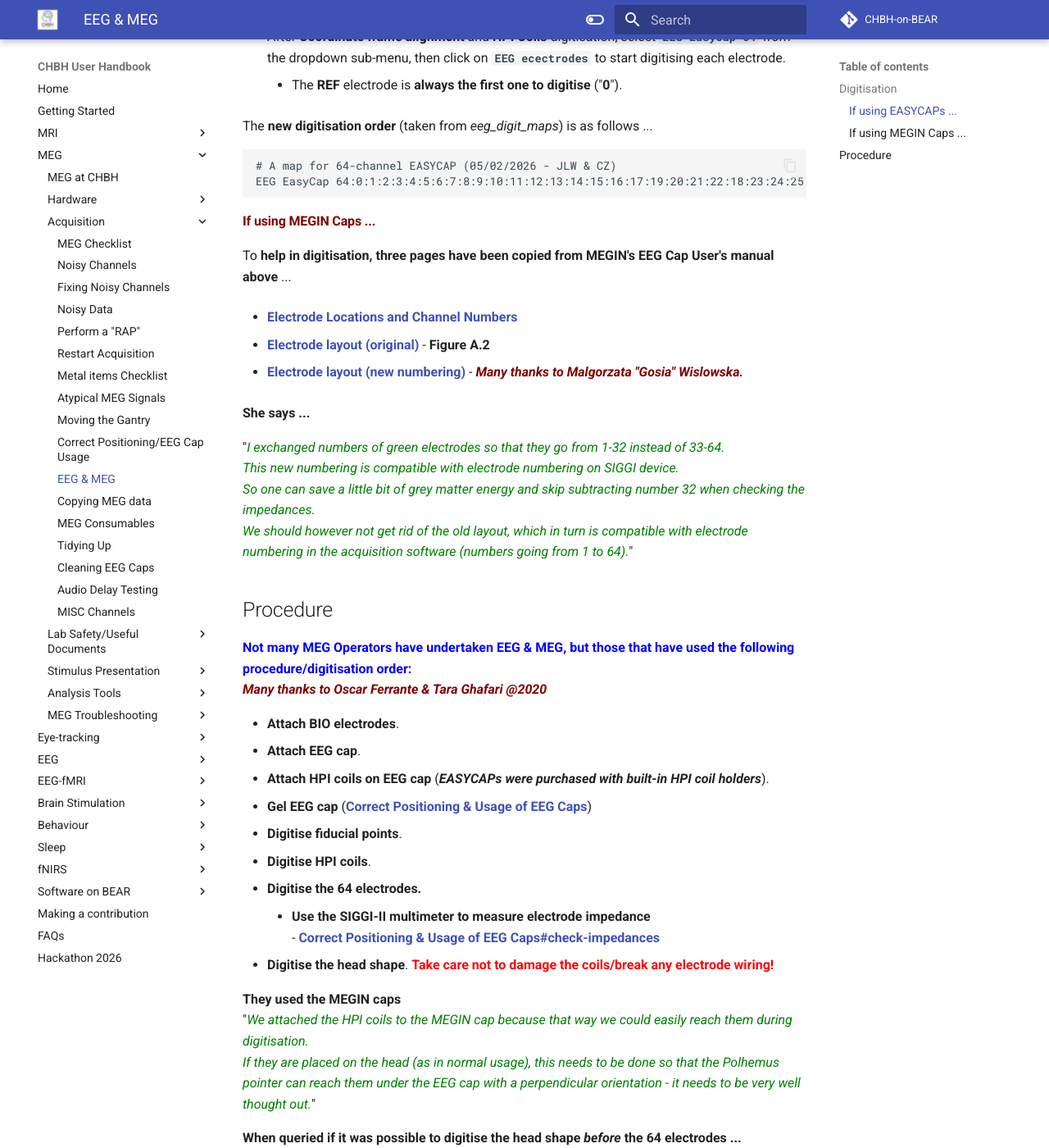
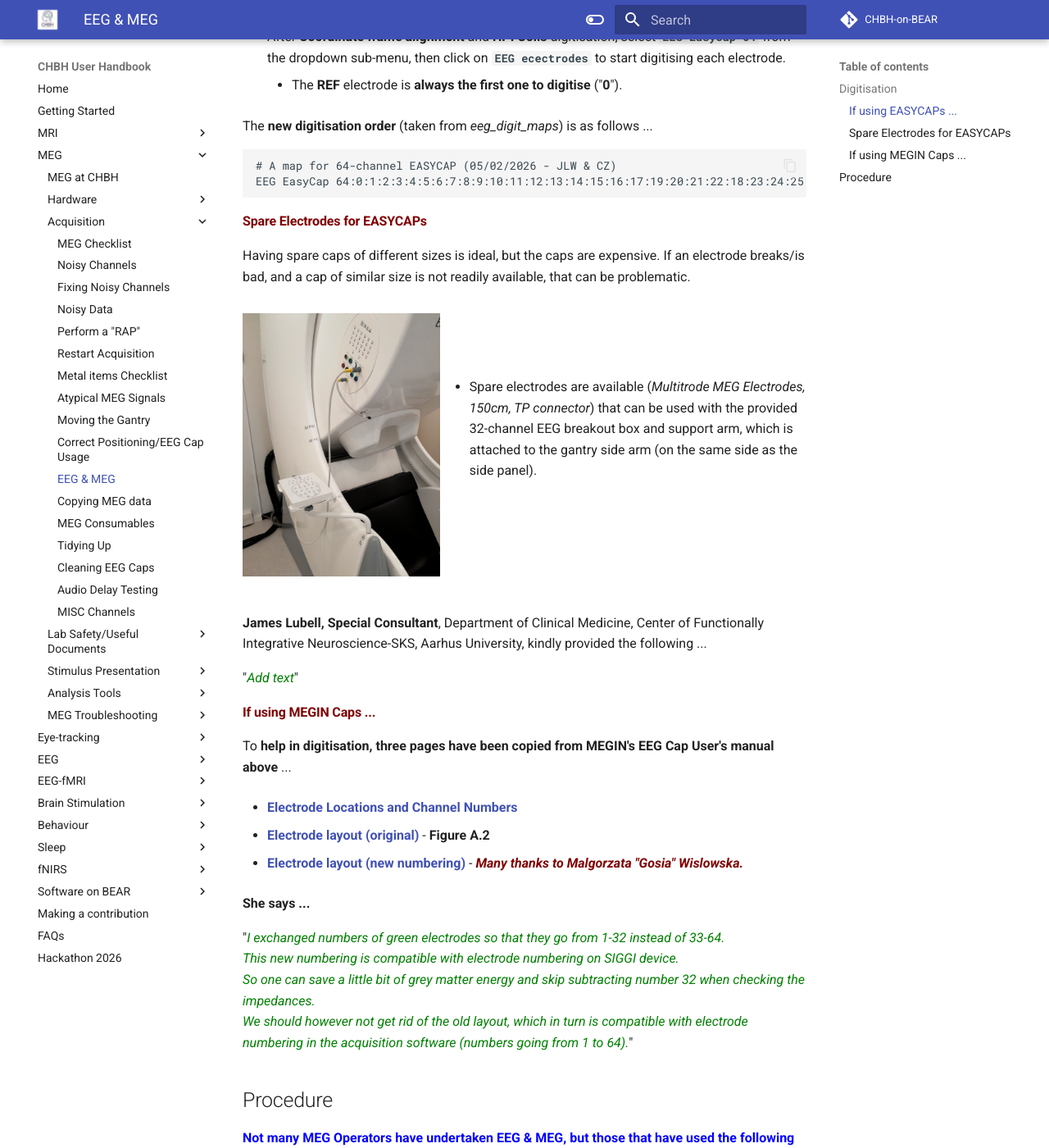
Before and after one commit to chbh-opensource/chbh-on-bear, an MkDocs documentation site: the page built from docs/meg/acquisition/eeg_meg.md, in a window 1280 px wide and 1400 px high, scrolled down 917 px. Shown: the whole window at 82% size. Built offline with MkDocs 1.6.1 and Material for MkDocs 9.7.7, drawn with Linux system fonts in a browser that asks for light colours; comment, search, counter and statistics services are not loaded; some of the changed text lies outside the part shown.

Commit message:
Adding to EEG & MEG repo

````diff
--- a/docs/meg/acquisition/eeg_meg.md
+++ b/docs/meg/acquisition/eeg_meg.md
@@ -1,7 +1,7 @@
 # Using EEG with MEG
 
 
-**<span style="color:blue">We have a 64 Channel EEG system, use EASYCAPs specifically designed for our TRIUX system, purchased from Brain Products UK, and have 6 caps available in 4 different sizes.
+**<span style="color:blue">CHBH MEG has the 64 Channel EEG system, use EASYCAPs specifically designed for the TRIUX system, purchased from Brain Products UK, and have 6 caps available in 4 different sizes.
 The caps use the 10/20 system of electrode placement.</span>**
 
 - **1 x 54cm, 2 x 56cm, 2 x 58cm, 1 x 60cm**
@@ -33,6 +33,21 @@ The **new digitisation order** (taken from *eeg_digit_maps*) is as follows ...
 # A map for 64-channel EASYCAP (05/02/2026 - JLW & CZ)
 EEG EasyCap 64:0:1:2:3:4:5:6:7:8:9:10:11:12:13:14:15:16:17:19:20:21:22:18:23:24:25:26:27:28:29:30:31:32:33:34:35:36:37:41:42:43:44:45:46:47:48:49:53:54:55:56:57:58:59:60:61:64:38:39:40:62:50:51:52:63
 ```
+
+#### **<span style="color:maroon">Spare Electrodes for EASYCAPs</span>**
+
+Having spare caps of different sizes is ideal, but the caps are expensive. If an electrode breaks/is bad, and a cap of similar size is not readily available, that can be problematic.<br />
+
+![EEG_Breakout_Box](../../images/meg/EEG_breakout_box.jpg){width=35% align=left}
+<br /><br /><br />
+
+- Spare electrodes are available (*Multitrode MEG Electrodes, 150cm, TP connector*) that can be used with the provided 32-channel EEG breakout box and support arm, which is attached to the gantry side arm (on the same side as the side panel).
+
+<br /><be /><br /><br /><br /><br />
+
+**James Lubell, Special Consultant**, Department of Clinical Medicine, Center of Functionally Integrative Neuroscience-SKS, Aarhus University, kindly provided the following  ...
+
+"*<span style="color:green">Add text</span>*"
 
 
 #### **<span style="color:maroon">If using MEGIN Caps ...</span>**
````
Also changed, not shown: docs/images/meg/EEG_breakout_box.jpg (added).
